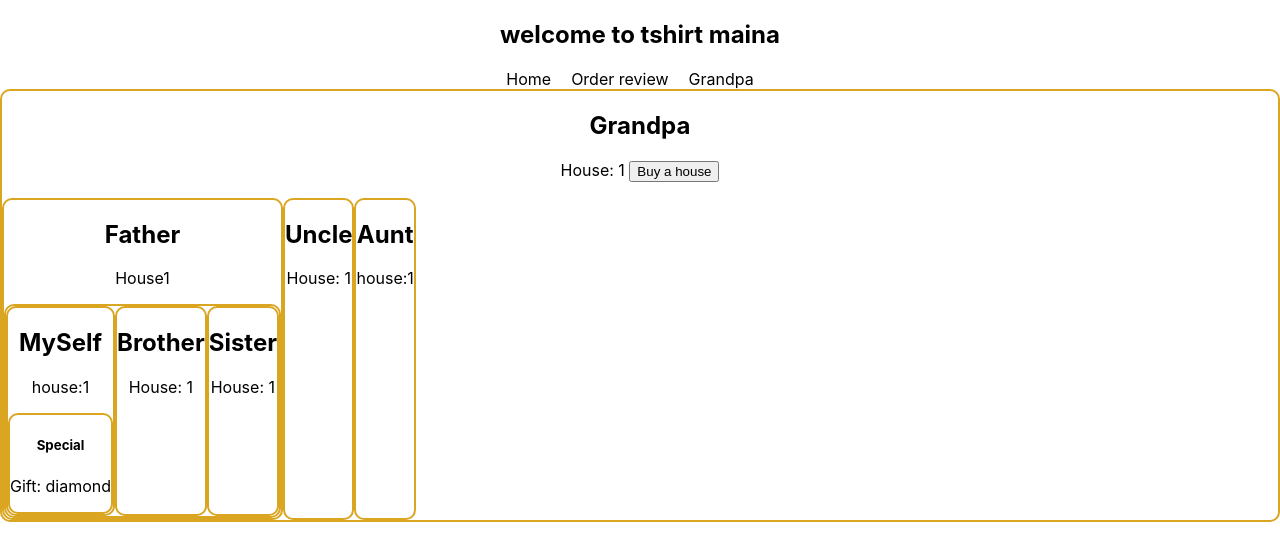
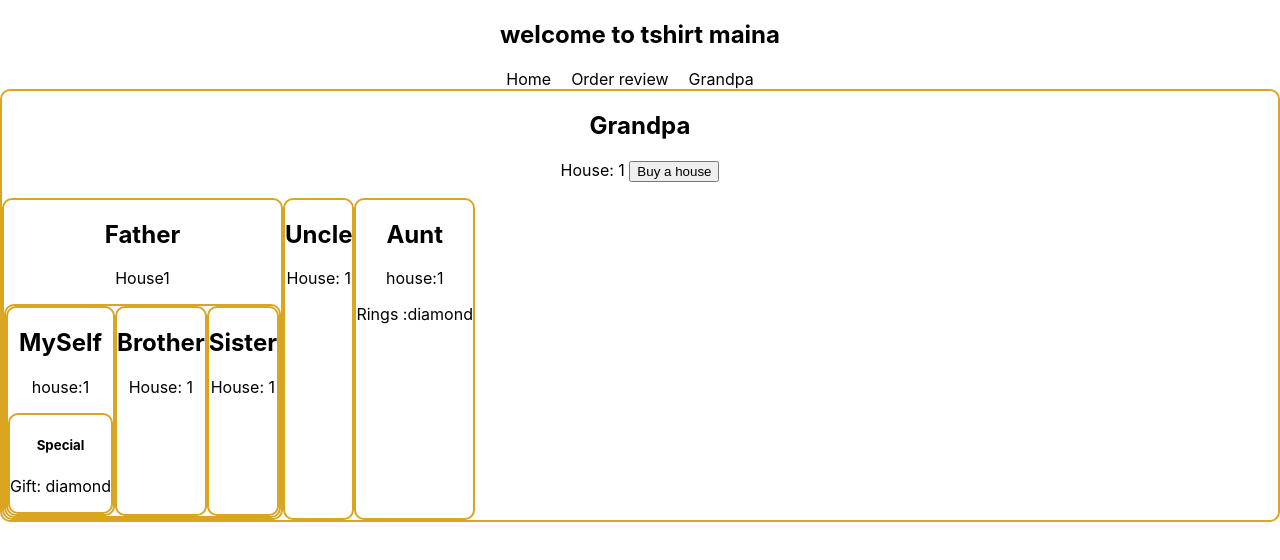
Before and after one commit to anamerasul/react-router-cl-4, a React (Create React App) app in the folder tshirt-mania-v1/: page /grandpa in a window 1280 px wide. Shown: the top 560 px of the page. Built offline with nearby package versions, Linux system fonts and the light colour scheme.

Commit message:
Simple Introduction to Context API to avoid Prop drilling

```diff
--- a/tshirt-mania-v1/src/Components/Aunt/Aunt.js
+++ b/tshirt-mania-v1/src/Components/Aunt/Aunt.js
@@ -1,11 +1,14 @@
-import React from 'react';
+import React, { useContext } from 'react';
+import { RingContext } from '../GrandPa/Grandpa';
 import './Aunt.css'
 
 const Aunt = ({ house }) => {
+    const ring = useContext(RingContext)
     return (
         <div>
             <h2>Aunt </h2>
             <p> house:{house}</p>
+            <p>Rings :{ring}</p>
         </div>
     );
 };
--- a/tshirt-mania-v1/src/Components/Father/Father.js
+++ b/tshirt-mania-v1/src/Components/Father/Father.js
@@ -6,15 +6,14 @@
 
 const Father = (props) => {
 
-    console.log(props)
-    const { house, ornament } = props
+    const { house } = props
     return (
         <div>
             <h2>Father </h2>
             <p>House{house}</p>
 
             <div style={{ display: 'flex' }}>
-                <MySelf house={house} ornament={ornament}></MySelf>
+                <MySelf house={house}></MySelf>
                 <Brother house={house}></Brother>
                 <Sister house={house}></Sister>
 
--- a/tshirt-mania-v1/src/Components/GrandPa/Grandpa.js
+++ b/tshirt-mania-v1/src/Components/GrandPa/Grandpa.js
@@ -1,8 +1,10 @@
-import React, { useState } from 'react';
+import React, { createContext, useState } from 'react';
 import Aunt from '../Aunt/Aunt';
 import Father from '../Father/Father';
 import Uncle from '../Uncle/Uncle';
 import './Grandpa.css'
+
+export const RingContext = createContext('diamond ring')
 const Grandpa = () => {
     // const house = 7;
 
@@ -15,6 +17,7 @@
     const ornament = 'diamond'
 
     return (
+        <RingContext.Provider value={ornament}>
             <div className='grandpa'>
                 <h2>Grandpa</h2>
                 <p> House: {house} <button onClick={handleBuyHouse}>Buy a house</button></p>
@@ -22,13 +25,14 @@
 
 
                 <section style={{ display: 'flex' }}>
-                <Father house={house} ornament={ornament}></Father>
+                    <Father house={house}></Father>
                     <Uncle house={house}></Uncle>
                     <Aunt house={house}></Aunt>
 
                 </section>
 
             </div>
+        </RingContext.Provider>
     );
 };
 
--- a/tshirt-mania-v1/src/Components/MySelf/MySelf.js
+++ b/tshirt-mania-v1/src/Components/MySelf/MySelf.js
@@ -2,12 +2,12 @@
 import Special from '../Special/Special';
 import './MySelf.css'
 
-const MySelf = ({ house, ornament }) => {
+const MySelf = ({ house }) => {
     return (
         <div>
             <h2>MySelf</h2>
             <p>house:{house}</p>
-            <Special ornament={ornament}></Special>
+            <Special></Special>
         </div>
     );
 };
--- a/tshirt-mania-v1/src/Components/Special/Special.js
+++ b/tshirt-mania-v1/src/Components/Special/Special.js
@@ -1,11 +1,14 @@
-import React from 'react';
+import React, { useContext } from 'react';
+import { RingContext } from '../GrandPa/Grandpa';
 import './Special.css'
 
-const Special = ({ ornament }) => {
+
+const Special = () => {
+    const ring = useContext(RingContext)
     return (
         <div>
             <h5>Special</h5>
-            <p>Gift: {ornament}</p>
+            <p>Gift: {ring}</p>
         </div>
     );
 };
```
Lines whose indentation alone changed are shown as unchanged.
